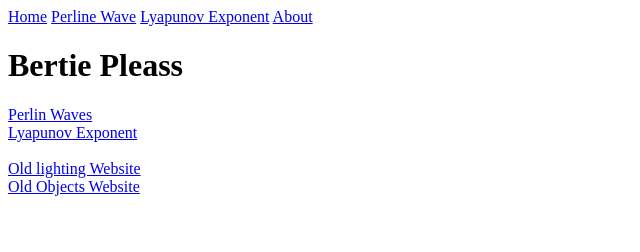
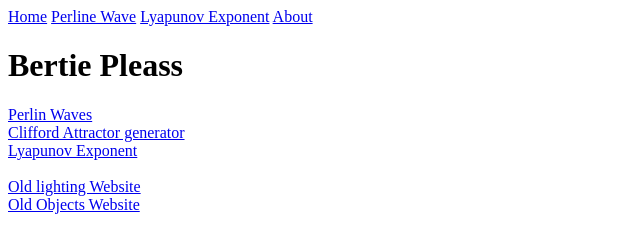
Before and after one commit to bertiepleass/bertiepleass.github.io, a plain HTML site: page index.html in a window 1280 px wide. Shown: the whole page, without its empty margins (0-640 px from the left). Drawn offline with Linux system fonts and the light colour scheme.

Commit message:
Add link to Clifford Attractor generator

```diff
--- a/index.html
+++ b/index.html
@@ -14,6 +14,7 @@
   <body>
     <h1>Bertie Pleass</h1>
     <a href="perlin.html">Perlin Waves</a><br>
+    <a href="clifford.html">Clifford Attractor generator</a><br>
     <a href="/lyapunov.html">Lyapunov Exponent</a><br><br>
 
     <a href="https://bertie-pleass.squarespace.com/">Old lighting Website</a><br>
```
